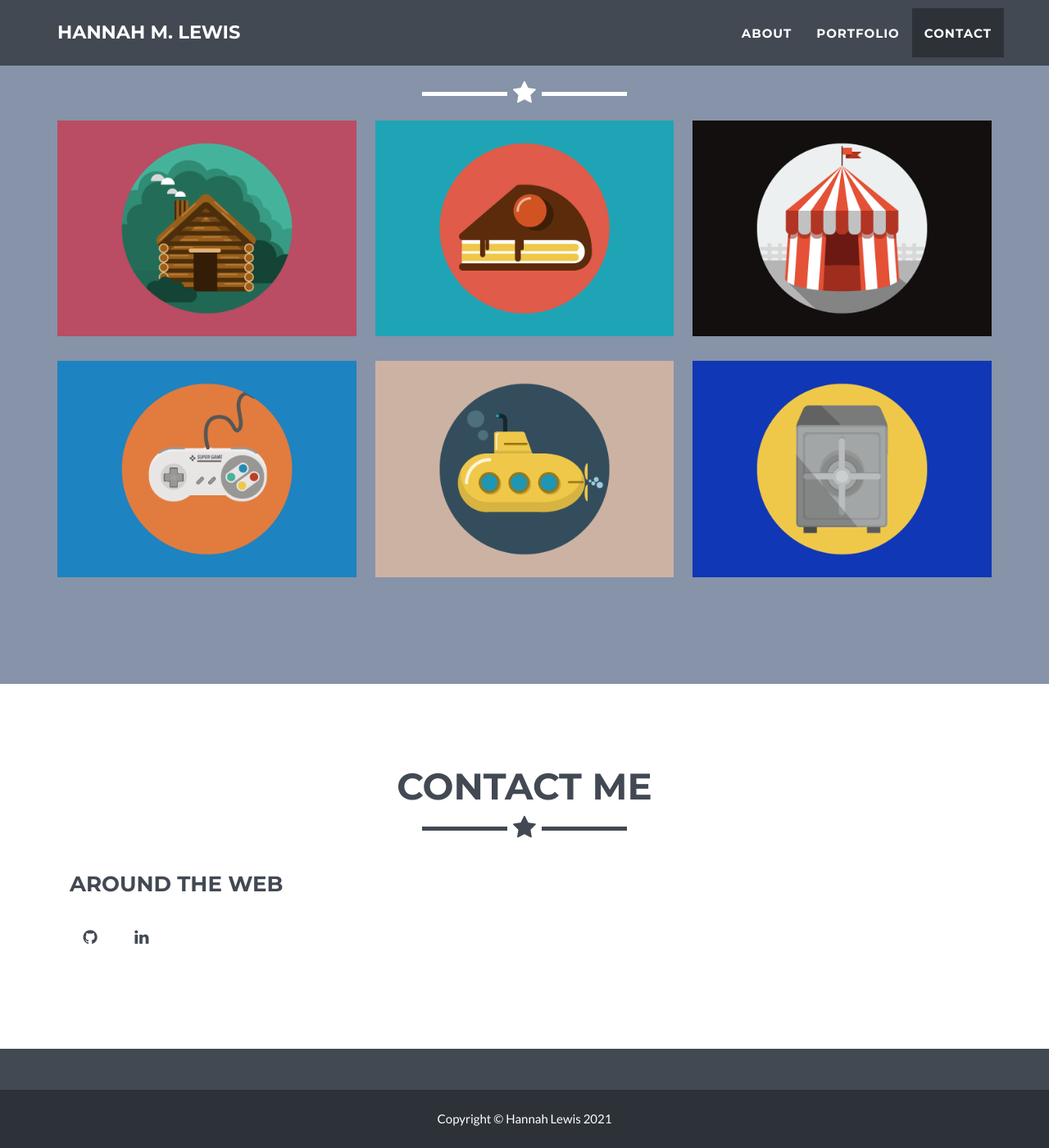
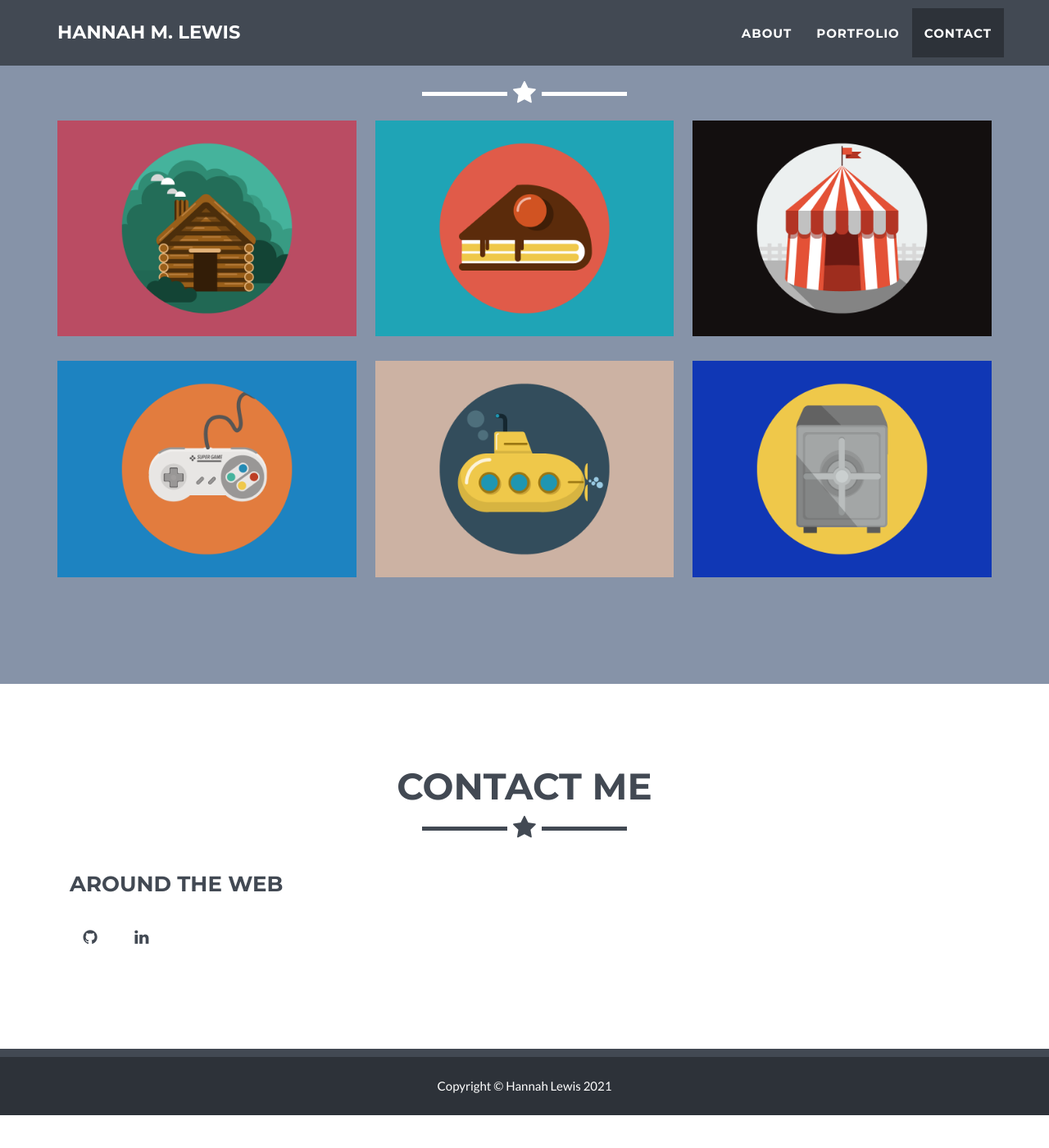
Before and after one commit to hmlewis-astro/hmlewis-astro.github.io, a Jekyll site: the page built from _posts/2014-07-18-project-1.markdown, in a window 1280 px wide and 1400 px high, scrolled down 1425 px. Shown: the whole window at 82% size. Built offline with Jekyll 4.4.1, drawn with Linux system fonts in a browser that asks for light colours; after the commit the page ends 2785 px from its top, so only the background shows below that.

Commit message:
changes to footer

```diff
--- a/_includes/css/main.css
+++ b/_includes/css/main.css
@@ -360,11 +360,11 @@ footer {
 }
 
 footer h3 {
-    margin-bottom: 30px;
+    margin-bottom: 10px;
 }
 
 footer .footer-above {
-    padding-top: 50px;
+    padding-top: 10px;
     background-color: #{{ site.color.secondary }};
 }
 
```
Also changed, not shown: 1 other file.
